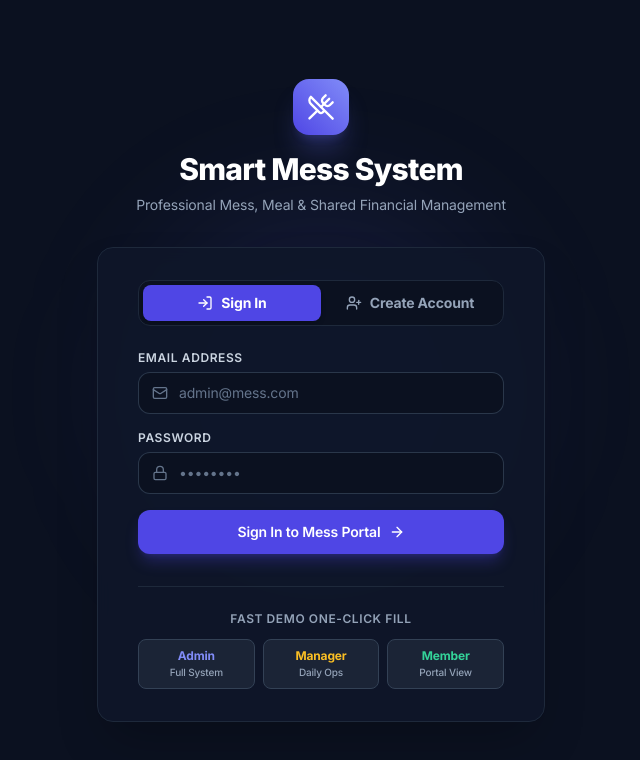
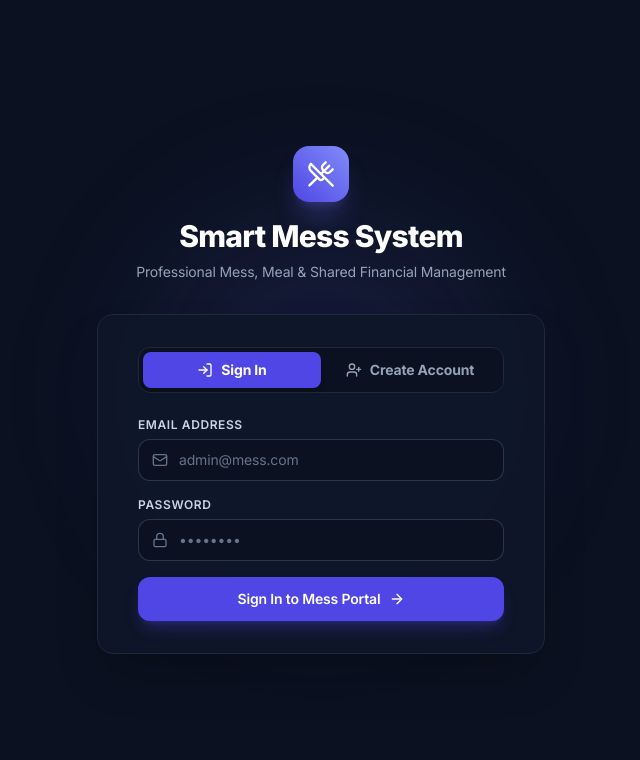
Before and after one commit to omithhasantanvir/Smart-Mess-Management-System, a React (Vite) app in the folder frontend/: page / in a window 1280 px wide. Shown: the top 760 px of the page, without its empty margins (319-959 px from the left). Built offline with nearby package versions, Linux system fonts and the light colour scheme; no server answers.

Commit message:
feat: remove demo login buttons and wipe previous demo data for production launch

```diff
--- a/frontend/src/pages/LoginPage.tsx
+++ b/frontend/src/pages/LoginPage.tsx
@@ -92,12 +92,6 @@ export const LoginPage: React.FC = () => {
     } finally {
       setLoading(false);
     }
-  };
-
-  const fillDemo = (demoEmail: string, demoPass: string) => {
-    setMode('login');
-    setEmail(demoEmail);
-    setPassword(demoPass);
   };
 
   return (
@@ -386,39 +380,6 @@ export const LoginPage: React.FC = () => {
               </button>
             </form>
           )}
-
-          {/* Quick Demo Login Buttons */}
-          <div className="mt-8 pt-6 border-t border-slate-800">
-            <p className="text-xs font-semibold text-slate-400 uppercase tracking-wider text-center mb-3">
-              Fast Demo One-Click Fill
-            </p>
-            <div className="grid grid-cols-3 gap-2">
-              <button
-                type="button"
-                onClick={() => fillDemo('admin@mess.com', 'admin123')}
-                className="py-2 px-2 text-xs font-medium text-slate-200 bg-slate-800/80 hover:bg-brand-900/40 hover:border-brand-500/50 border border-slate-700 rounded-lg transition text-center"
-              >
-                <div className="font-bold text-brand-400">Admin</div>
-                <div className="text-[10px] text-slate-400">Full System</div>
-              </button>
-              <button
-                type="button"
-                onClick={() => fillDemo('manager@mess.com', 'manager123')}
-                className="py-2 px-2 text-xs font-medium text-slate-200 bg-slate-800/80 hover:bg-brand-900/40 hover:border-brand-500/50 border border-slate-700 rounded-lg transition text-center"
-              >
-                <div className="font-bold text-amber-400">Manager</div>
-                <div className="text-[10px] text-slate-400">Daily Ops</div>
-              </button>
-              <button
-                type="button"
-                onClick={() => fillDemo('member@mess.com', 'member123')}
-                className="py-2 px-2 text-xs font-medium text-slate-200 bg-slate-800/80 hover:bg-brand-900/40 hover:border-brand-500/50 border border-slate-700 rounded-lg transition text-center"
-              >
-                <div className="font-bold text-emerald-400">Member</div>
-                <div className="text-[10px] text-slate-400">Portal View</div>
-              </button>
-            </div>
-          </div>
         </div>
       </div>
     </div>
```
Also changed, not shown: 2 other files (tests, documents, lock files or other folders).
